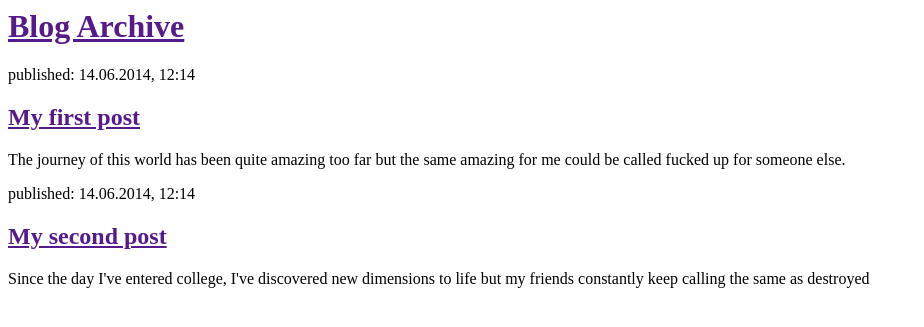
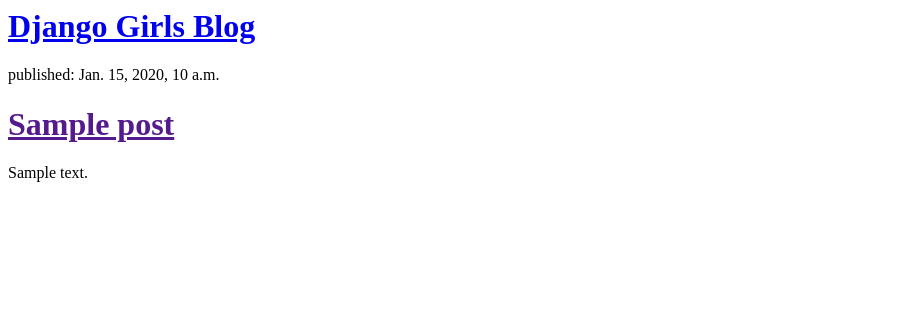
Before and after one commit to abhi20161997/CommentBlog, a Django app: page / in a window 1280 px wide. Shown: the top 327 px of the page, without its empty margins (0-924 px from the left). Run offline with Django 3.2, Linux system fonts and the light colour scheme; tables that the repository leaves empty hold one stand-in row (values such as "Sample post").

Commit message:
Modified templates

```diff
--- a/blog/templates/blog/post_list.html
+++ b/blog/templates/blog/post_list.html
@@ -1,22 +1,11 @@
-<html>
-    <head>
-        <title>Blog Archive</title>
-    </head>
-    <body>
-        <div>
-            <h1><a href="">Blog Archive</a></h1>
-        </div>
+<div>
+    <h1><a href="/">Django Girls Blog</a></h1>
+</div>
 
-        <div>
-            <p>published: 14.06.2014, 12:14</p>
-            <h2><a href="">My first post</a></h2>
-            <p>The journey of this world has been quite amazing too far but the same amazing for me could be called fucked up for someone else.</p>
-        </div>
-
-        <div>
-            <p>published: 14.06.2014, 12:14</p>
-            <h2><a href="">My second post</a></h2>
-            <p>Since the day I've entered college, I've discovered new dimensions to life but my friends constantly keep calling the same as destroyed</p>
-        </div>
-    </body>
-</html>
+{% for post in posts %}
+    <div>
+        <p>published: {{ post.published_date }}</p>
+        <h1><a href="">{{ post.title }}</a></h1>
+        <p>{{ post.text|linebreaksbr }}</p>
+    </div>
+{% endfor %}
--- a/blog/views.py
+++ b/blog/views.py
@@ -2,8 +2,10 @@
 from __future__ import unicode_literals
 
 from django.shortcuts import render
-
+from .models import Post
 
 
 def post_list(request):
-    return render(request, 'blog/post_list.html', {})
+	posts=Post.objects.all()
+	return render(request, 'blog/post_list.html',{
+    	'posts':posts})
```
